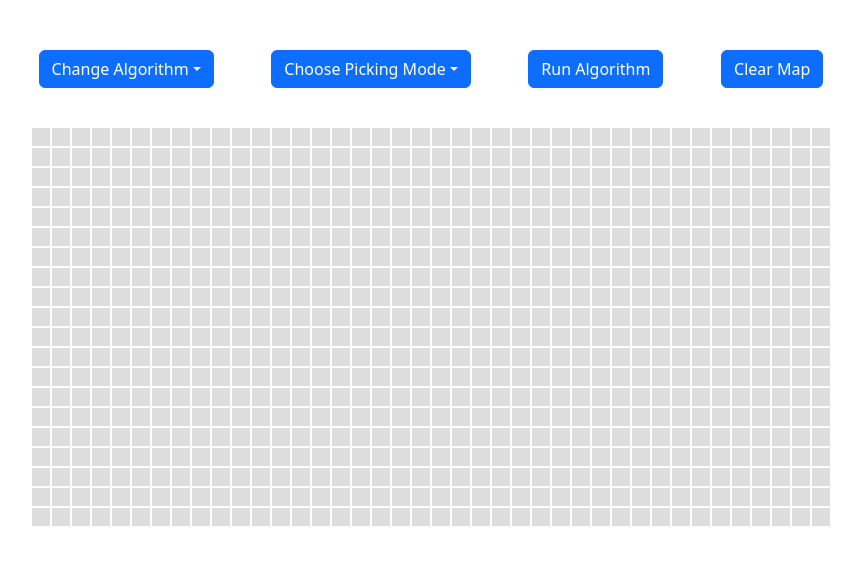
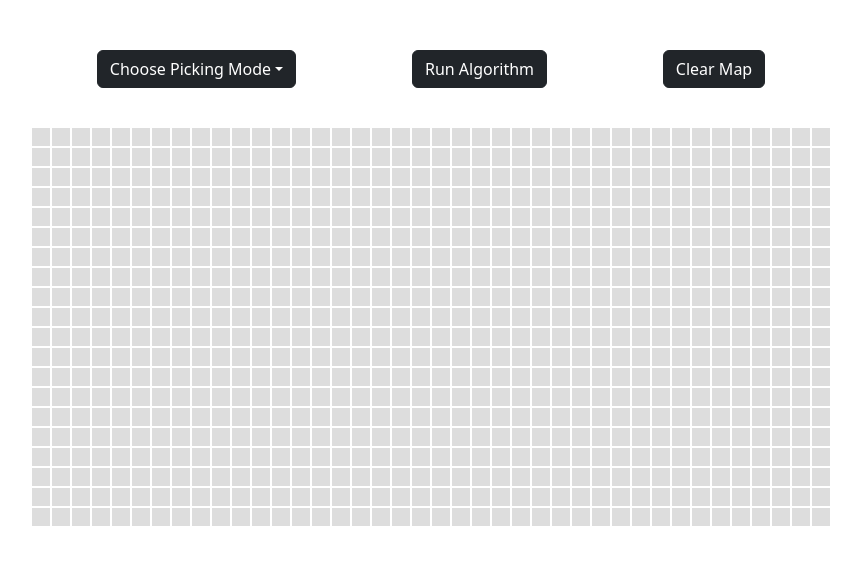
Before and after one commit to nicomu99/pathfinder-visualizer, a React (Create React App) app: page / in a window 1280 px wide. Shown: the top 564 px of the page, without its empty margins (209-1070 px from the left). Built offline with nearby package versions, Linux system fonts and the light colour scheme.

Commit message:
Changed stylin

```diff
--- a/src/Path.js
+++ b/src/Path.js
@@ -19,7 +19,7 @@ const getTileColor = (tile) => {
     } else if (tile.mode === 'end') {
         return "#860018"
     } else if (tile.wasVisited) {
-        return "#000"
+        return "#3A3A3A"
     }
     return "#ddd"
 }
--- a/src/Visualizer.js
+++ b/src/Visualizer.js
@@ -33,21 +33,13 @@ export function Visualizer() {
 	return (
 		<div className={styles.container}>
 			<div className={styles.menu}>
-				<Dropdown>
-					<Dropdown.Toggle variant="primary" id="dropdown-basic">
-						Change Algorithm
-					</Dropdown.Toggle>
-					<Dropdown.Menu>
-						<Dropdown.Item>Action</Dropdown.Item>
-					</Dropdown.Menu>
-				</Dropdown>
-				<DropdownButton id="dropdown-basic-button" title="Choose Picking Mode">
+				<DropdownButton id="dropdown-basic-button" title="Choose Picking Mode" menuVariant="dark" variant="dark">
 					<Dropdown.Item onClick={() => choosePickingMode('wall')}>Wall</Dropdown.Item>
 					<Dropdown.Item onClick={() => choosePickingMode('start')}>Start</Dropdown.Item>
 					<Dropdown.Item onClick={() => choosePickingMode('end')}>End</Dropdown.Item>
 				</DropdownButton>
-				<Button variant="primary" onClick={() => runAlgorithm()}>Run Algorithm</Button>
-				<Button variant="primary" onClick={() => clearMap()}>Clear Map</Button>
+				<Button variant="dark" onClick={() => runAlgorithm()}>Run Algorithm</Button>
+				<Button variant="dark" onClick={() => clearMap()}>Clear Map</Button>
 			</div>
 			<Path />
 		</div>
```
